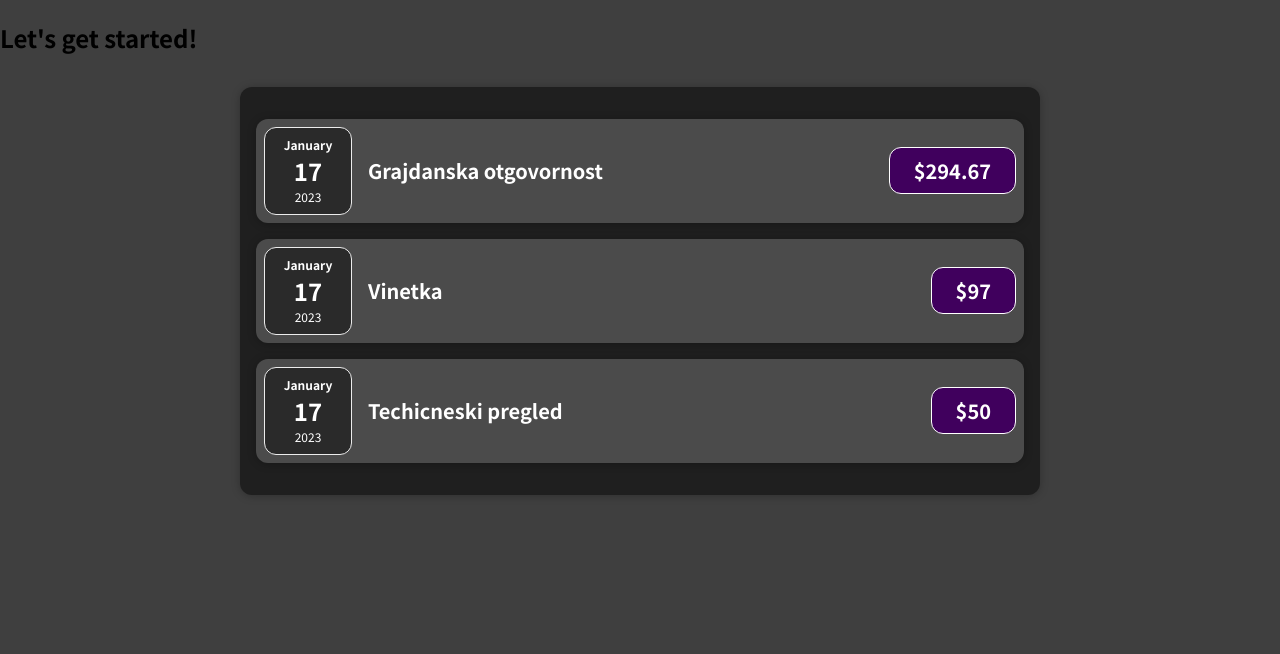
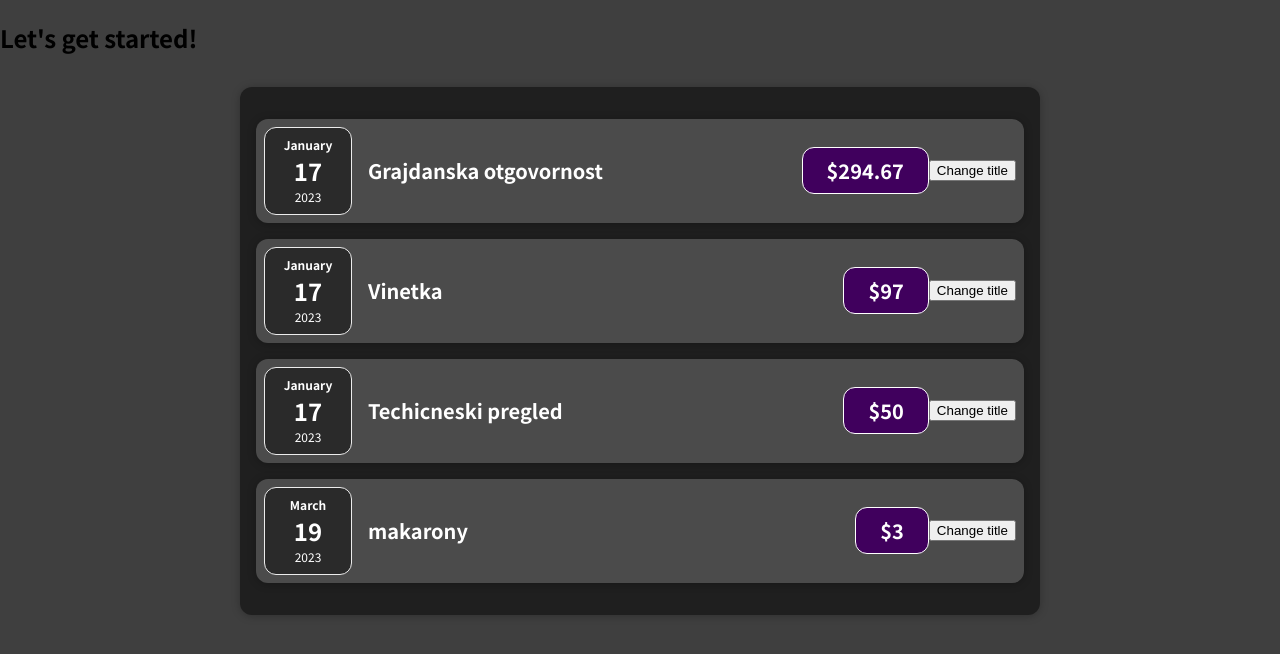
Before and after one commit to lboyadzhiev/react-learning, a React (Create React App) app: page / in a window 1280 px wide. Shown: the top 654 px of the page. Built offline with nearby package versions, Linux system fonts and the light colour scheme.

Commit message:
explaning useState

```diff
--- a/src/components/ExpenseItem.js
+++ b/src/components/ExpenseItem.js
@@ -1,4 +1,4 @@
-import React from "react";
+import React, { useState } from "react";
 
 // style
 import "./ExpenseItem.css";
@@ -8,13 +8,20 @@ import ExpenseDate from "./ExpenseDate";
 import Card from "../UI/Card";
 
 const ExpenseItem = ({ title, amount, date }) => {
+  const [expenseTitle, setExpenseTitle] = useState(title);
+
+  const clickHandler = () => {
+    setExpenseTitle("New Title");
+  };
+
   return (
     <Card className="expense-item">
       <ExpenseDate date={date} />
       <div className="expense-item__description">
-        <h2>{title}</h2>
+        <h2>{expenseTitle}</h2>
+        <div className="expense-item__price">${amount}</div>
       </div>
-      <div className="expense-item__price">${amount}</div>
+      <button onClick={clickHandler}>Change title</button>
     </Card>
   );
 };
--- a/src/components/Expenses.js
+++ b/src/components/Expenses.js
@@ -27,6 +27,12 @@ const Expenses = () => {
       amount: 50.0,
       date: new Date(2022, 12, 17),
     },
+    {
+      id: 4,
+      title: "makarony",
+      amount: 3.0,
+      date: new Date(2023, 2, 19),
+    },
   ];
 
   return (
@@ -34,6 +40,7 @@ const Expenses = () => {
       {expenses.map((item) => {
         return (
           <ExpenseItem
+            key={item.id}
             title={item.title}
             date={item.date}
             amount={item.amount}
```
Also changed, not shown: note.txt.
